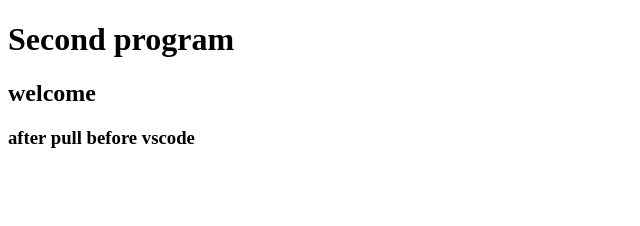
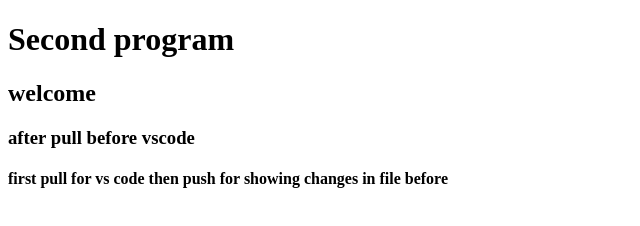
Before and after one commit to Ruby0815/js_prog_2, a plain HTML site: page js_prog_2/index.html in a window 1280 px wide. Shown: the whole page, without its empty margins (0-640 px from the left). Drawn offline with Linux system fonts and the light colour scheme.

Commit message:
added h4
now no need for pull but push aagin for showing changes

```diff
--- a/js_prog_2/index.html
+++ b/js_prog_2/index.html
@@ -10,6 +10,7 @@
     <h1>Second program</h1>
     <h2>welcome</h2>
     <h3>after pull before vscode</h3>
+    <h4>first pull for vs code then push for showing changes in file before  </h4>
 
 </body>
 </html>
```
